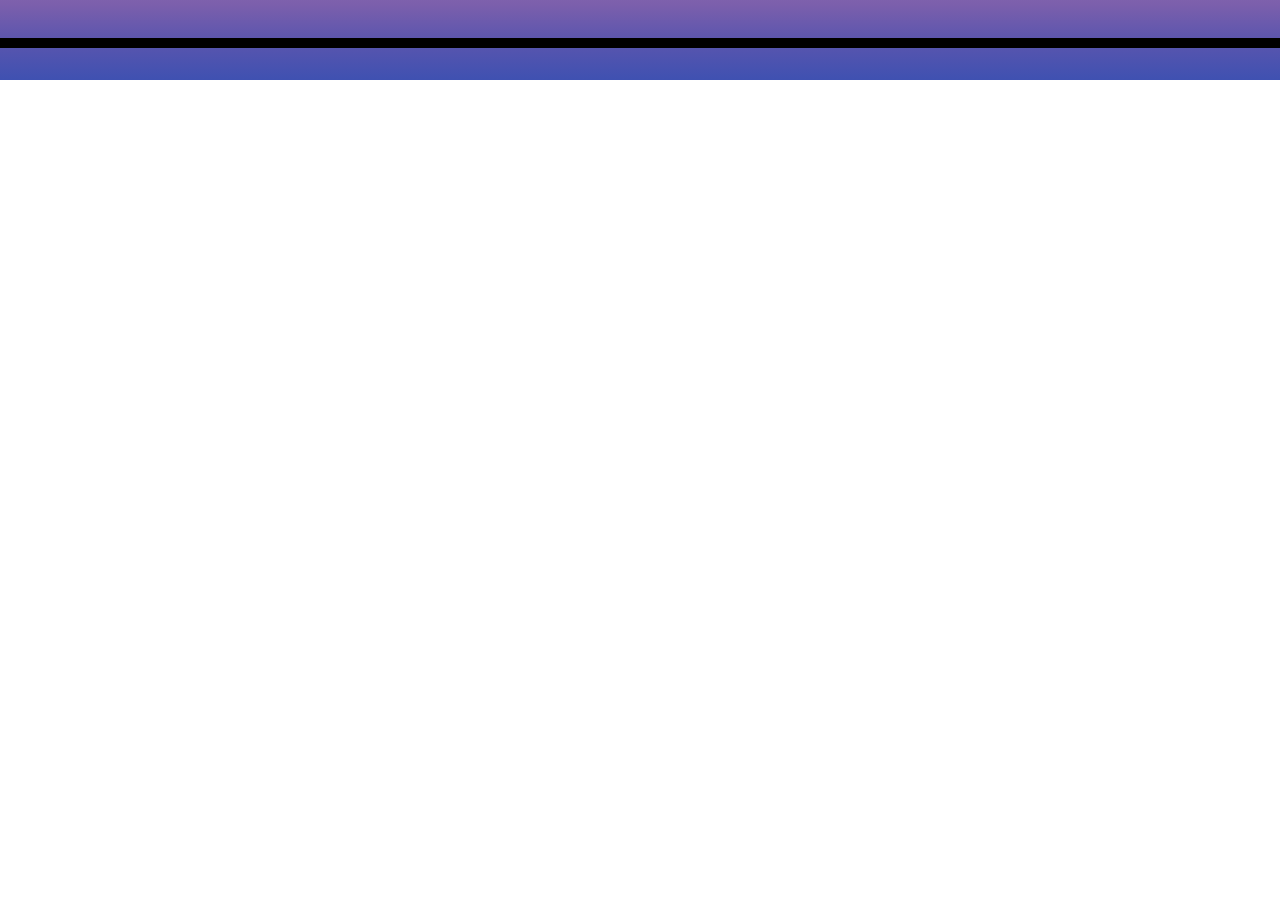
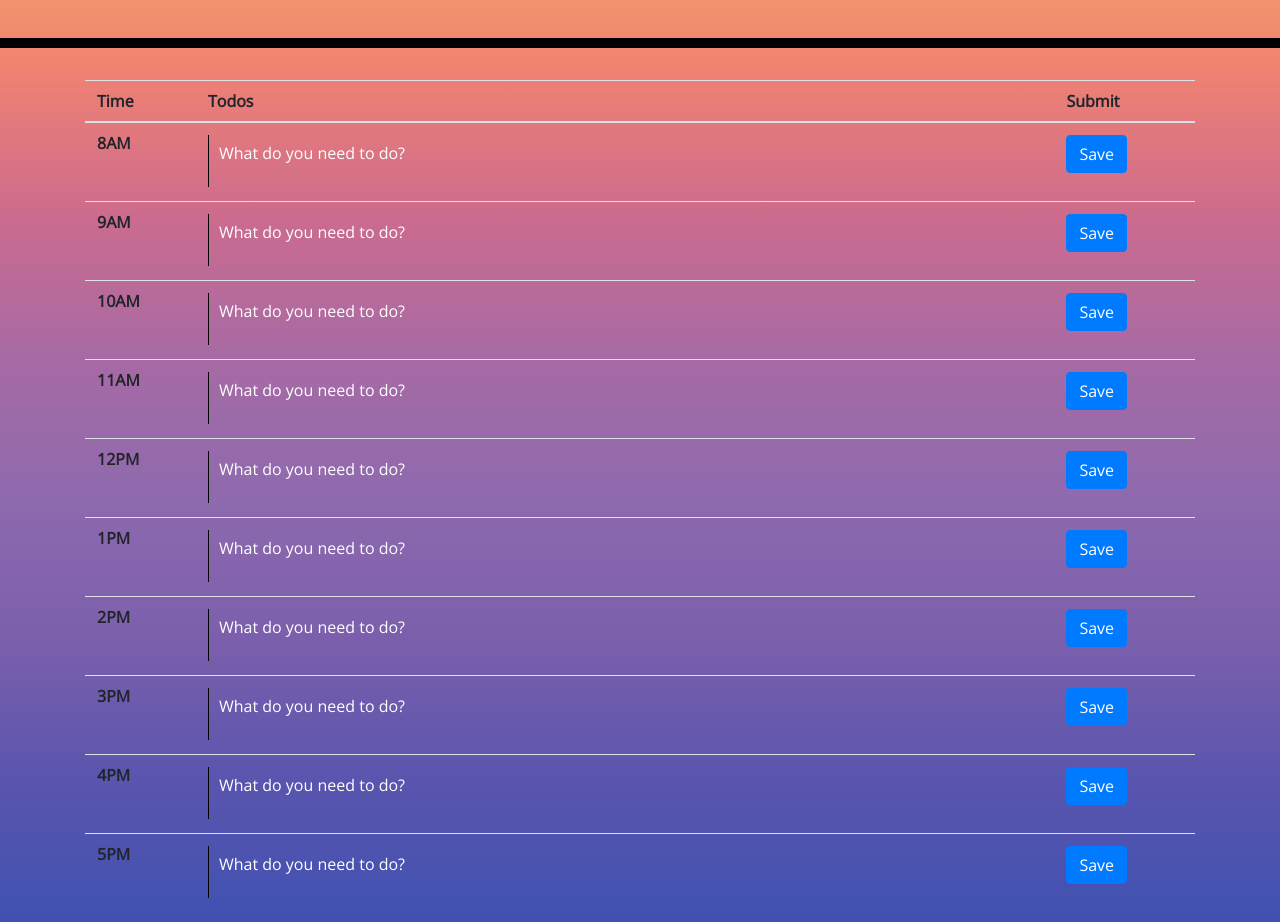
Before and after one commit to Jewls250/DailyPlanner, a plain HTML site: page index.html in a window 1280 px wide. Shown: the part 220-1142 px from the top of the page. Before the commit the page ends 800 px from the top, so only its background shows below. Drawn offline with nearby package versions, Linux system fonts and the light colour scheme.

Commit message:
Built table, description and buttons

```diff
--- a/index.html
+++ b/index.html
@@ -17,8 +17,9 @@
     <link
       href="https://fonts.googleapis.com/css?family=Open+Sans&display=swap"
       rel="stylesheet"
-    />
+      />
     <link rel="stylesheet" href="style.css" />
+    <script defer src="https://cdn.jsdelivr.net/npm/luxon@1.25.0/build/global/luxon.min.js"></script>
     <title>Work Day Scheduler</title>
   </head>
 
@@ -26,60 +27,120 @@
     <header class="jumbotron">
       <h1 class="display-3">Work Day Scheduler</h1>
       <p class="lead">A simple calendar app for scheduling your busy work days </p>
-      <p id="currentDay" class="le  ad"></p>
+      <p id="currentDay" class="lead"></p>
     </header>
     <div class="container">
       <!-- Timeblocks go here -->
 
+      <table class="table">
+        <thead>
+          <tr>
+            <th scope="col">Time</th>
+            <th scope="col">Todos</th>
+            <th scope="col">Submit</th>
 
+          </tr>
+        </thead>
+        <tbody>
+          <tr>
+            <th scope="row">8AM</th>
+            <td><textarea name="" id="8amText" cols="50" rows="2" placeholder="What do you need to do?"></textarea></td>
+            <td><button type="button" class="btn btn-primary" id="8am">Save</button></td>
+          </tr>
+          <tr>
+            <th scope="row">9AM</th>
+            <td><textarea name="" id="" cols="50" rows="2" placeholder="What do you need to do?"></textarea></td>
+            <td><button type="button" class="btn btn-primary">Save</button></td>
+          </tr>
+          <tr>
+            <th scope="row">10AM</th>
+            <td><textarea name="" id="" cols="50" rows="2" placeholder="What do you need to do?"></textarea></td>
+            <td><button type="button" class="btn btn-primary">Save</button></td>
+          </tr>
+          <tr>
+            <th scope="row">11AM</th>
+            <td><textarea name="" id="" cols="50" rows="2" placeholder="What do you need to do?"></textarea></td>
+            <td><button type="button" class="btn btn-primary">Save</button></td>
+          </tr>
+          <tr>
+            <th scope="row">12PM</th>
+            <td><textarea name="" id="" cols="50" rows="2" placeholder="What do you need to do?"></textarea></td>
+            <td><button type="button" class="btn btn-primary">Save</button></td>
+          </tr>
+          <tr>
+            <th scope="row">1PM</th>
+            <td><textarea name="" id="" cols="50" rows="2" placeholder="What do you need to do?"></textarea></td>
+            <td><button type="button" class="btn btn-primary">Save</button></td>
+          </tr>
+          <tr>
+            <th scope="row">2PM</th>
+            <td><textarea name="" id="" cols="50" rows="2" placeholder="What do you need to do?"></textarea></td>
+            <td><button type="button" class="btn btn-primary">Save</button></td>
+          </tr>
+          <tr>
+            <th scope="row">3PM</th>
+            <td><textarea name="" id="" cols="50" rows="2" placeholder="What do you need to do?"></textarea></td>
+            <td><button type="button" class="btn btn-primary">Save</button></td>
+          </tr>
+          <tr>
+            <th scope="row">4PM</th>
+            <td><textarea name="" id="" cols="50" rows="2" placeholder="What do you need to do?"></textarea></td>
+            <td><button type="button" class="btn btn-primary">Save</button></td>
+          </tr>
+          <tr>
+            <th scope="row">5PM</th>
+            <td><textarea name="" id="" cols="50" rows="2" placeholder="What do you need to do?"></textarea></td>
+            <td><button type="button" class="btn btn-primary">Save</button></td>
+          </tr>
+        </tbody>
+      </table>
     </div>
 
-    <script src="https://cdn.jsdelivr.net/npm/luxon@1.25.0/build/global/luxon.min.js">
-      // when planner is open
+<script src="https://cdnjs.cloudflare.com/ajax/libs/jquery/3.2.1/jquery.min.js"></script>
+<script src="https://cdnjs.cloudflare.com/ajax/libs/moment.js/2.24.0/moment.min.js"></script>
+<script>
+// when planner is open
 // 1. the current day is displayed at the top of the calendar.
-// link to a api
+  // link to a api
 
 //WHEN I scroll down
 // 2. I am presented with time blocks for standard business hours
 // use rows and borders to seperate hours from eachother
 $("document").ready(() => {
-    let newDiv = document.createElement('<div>')
+  // let newDiv = $("tr").append()
 
-    newDiv.text("<div>")
-
-})
+  //   newDiv.text("<div>")
 
 //WHEN I view the time blocks for that day
 // 3. each time block is color-coded to indicate whether it is in the past, present, or future
 // use if, else if and else to determine if past present or future
-for (let index = 0; index < array.length; index++) {
-    const element = array[index];
+// for (let index = 0; index < array.length; index++) {
+  //     const element = array[index];
 
 
-if(currentTime === present){
-    // background color changes to color
-} else if (currentTime === future){
-    //background color changest to colorOne
-} else {
-    //background color changes to colorTwo
-  }
-}
-
-//WHEN I click into a time block
-// 4. I can enter an event
-// ????
+// if(currentTime === present){
+  //     // background color changes to color
+// } else if (currentTime === future){
+  //     //background color changest to colorOne
+// } else {
+  //     //background color changes to colorTwo
+//   }
+// }
 
 //WHEN I click the save button for that time block
 // 5. the text for that event is saved in local storage
-// ????
+$('#8am').click(() =>{
+  let value = $('#8amText').val()
+
+  localStorage.setItem();
+
+})
 
 //WHEN I refresh the page
 // 6. the saved events persist
 // ????
+})
 
-    </script>
-
-    <script src="https://cdnjs.cloudflare.com/ajax/libs/jquery/3.2.1/jquery.min.js"></script>
-    <script src="https://cdnjs.cloudflare.com/ajax/libs/moment.js/2.24.0/moment.min.js"></script>
+</script>
   </body>
 </html>
--- a/style.css
+++ b/style.css
@@ -73,3 +73,7 @@ textarea{
   font-size: 20px;
   transition: all .3s ease-in-out;
 }
+
+::placeholder{
+  color: white
+}
```
